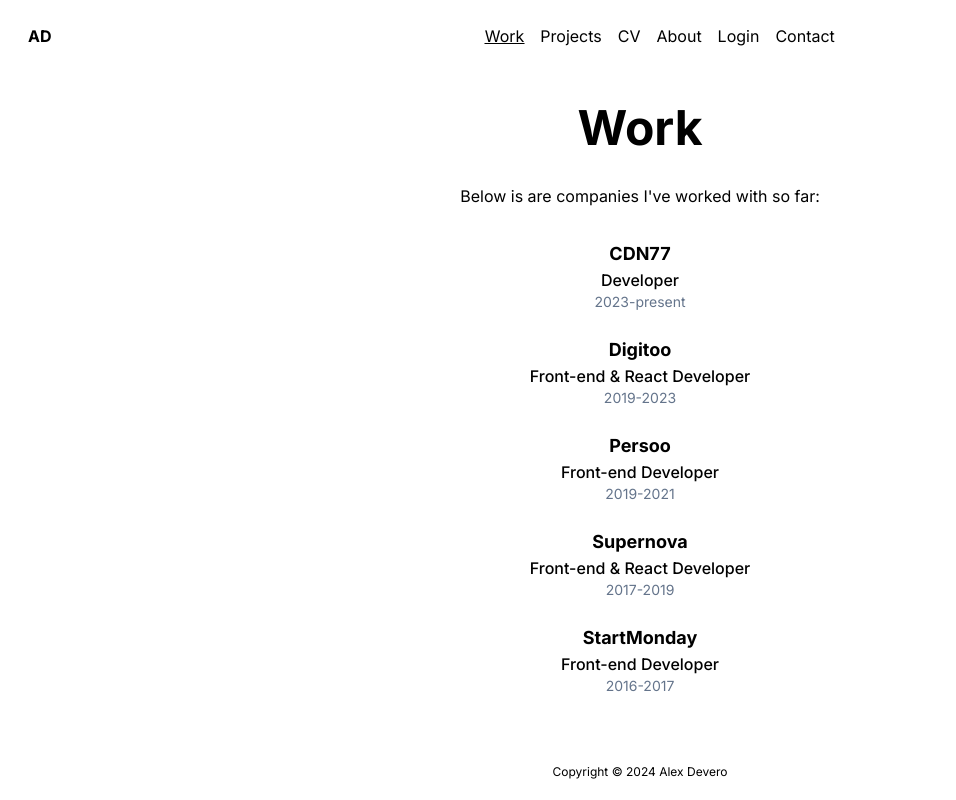
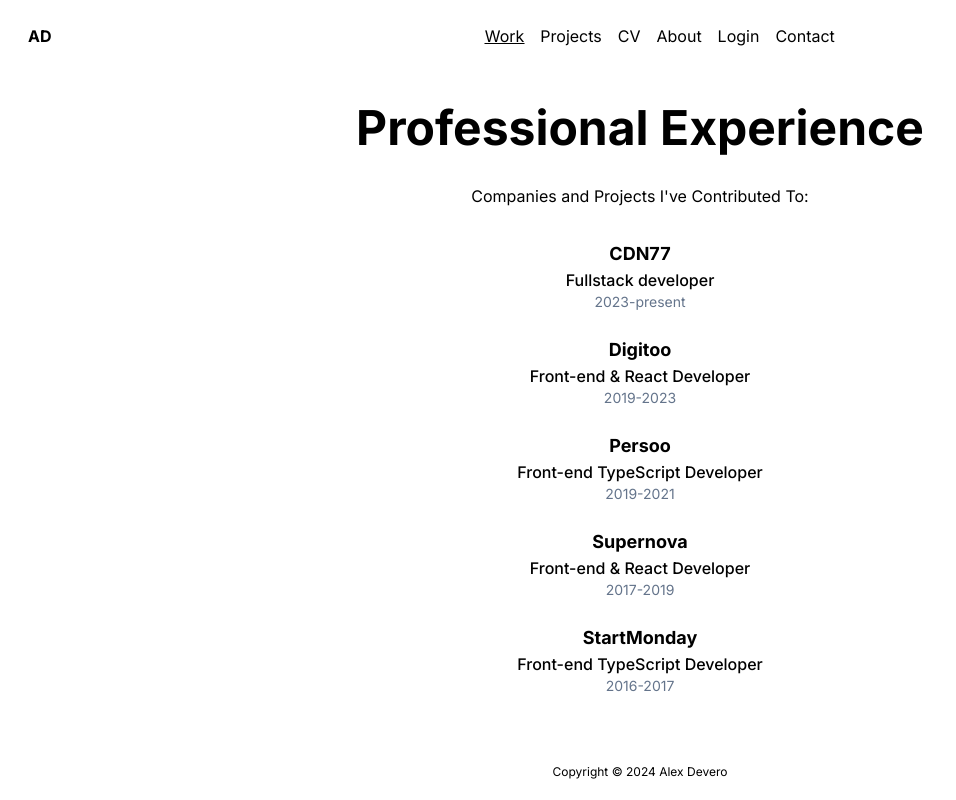
Before and after one commit to alexdevero/alex-devero-website-nextjs, a Next.js app: page /work in a window 1280 px wide. Shown: the whole page, without its empty margins (0-956 px from the left). Built offline with nearby package versions, Linux system fonts and the light colour scheme; some icons are missing.

Commit message:
feat: update work page content

```diff
--- a/src/components/pages/work-page.tsx
+++ b/src/components/pages/work-page.tsx
@@ -5,10 +5,10 @@ import Layout from '../layout'
 
 export const WorkPage = () => (
   <Layout title='Work'>
-    <Heading>Work</Heading>
+    <Heading>Professional Experience</Heading>
 
     <div className='flex flex-col items-center justify-center'>
-      <p className='mb-8 text-center'>Below is are companies I've worked with so far:</p>
+      <p className='mb-8 text-center'>Companies and Projects I've Contributed To:</p>
 
       <div className='mb-8 grid grid-cols-1 justify-center gap-6'>
         {work.map(project => (
--- a/src/data/work.ts
+++ b/src/data/work.ts
@@ -8,7 +8,7 @@ type Work = {
 export const work: Work[] = [
   {
     company: 'CDN77',
-    position: 'Developer',
+    position: 'Fullstack developer',
     yearFrom: '2023',
     yearTo: 'present',
   },
@@ -20,7 +20,7 @@ export const work: Work[] = [
   },
   {
     company: 'Persoo',
-    position: 'Front-end Developer',
+    position: 'Front-end TypeScript Developer',
     yearFrom: '2019',
     yearTo: '2021',
   },
@@ -32,7 +32,7 @@ export const work: Work[] = [
   },
   {
     company: 'StartMonday',
-    position: 'Front-end Developer',
+    position: 'Front-end TypeScript Developer',
     yearFrom: '2016',
     yearTo: '2017',
   },
```
